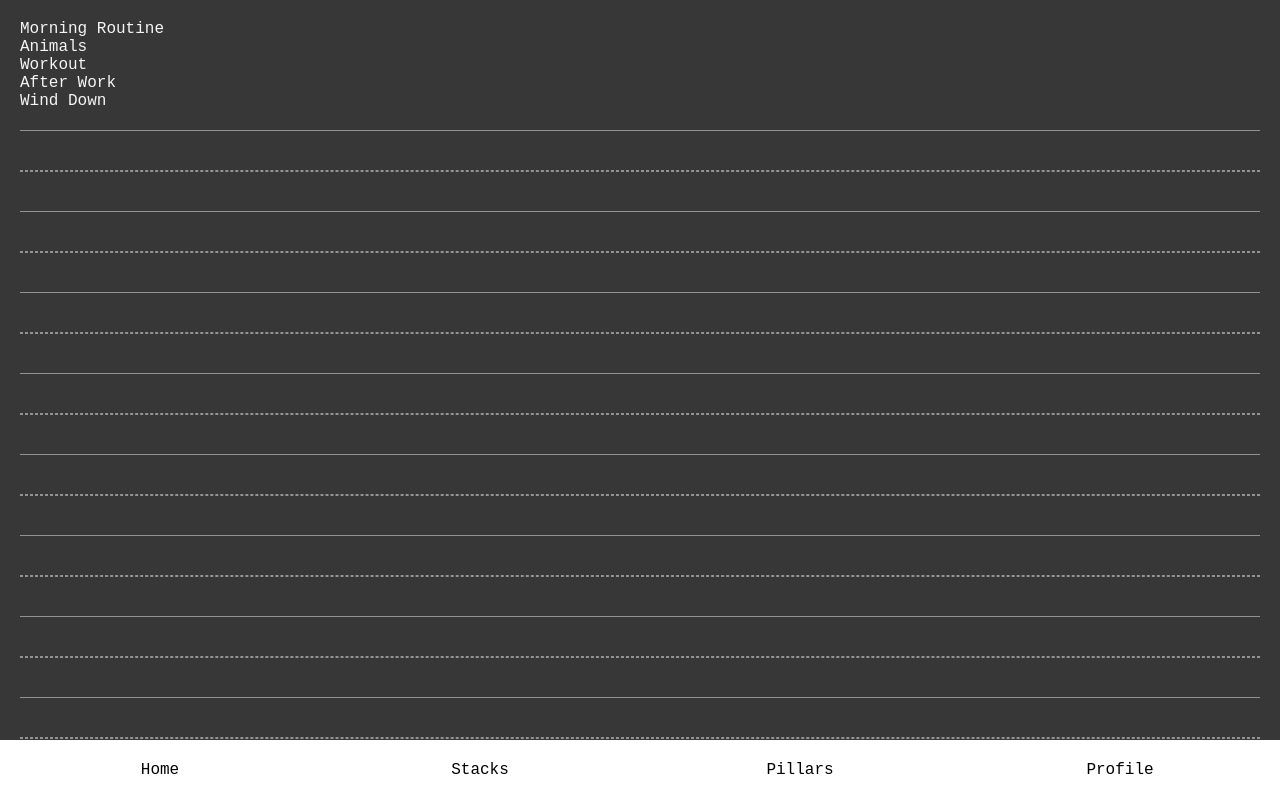
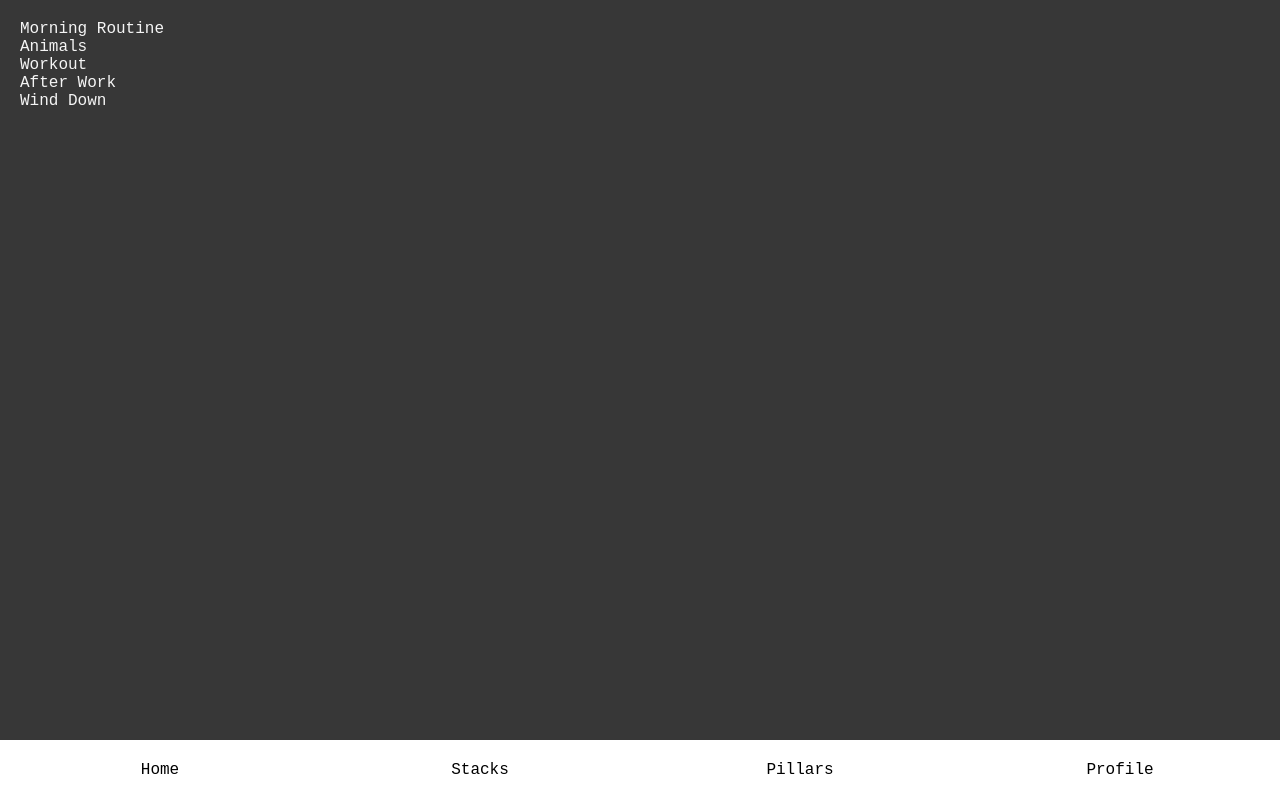
Before and after one commit to TaylerWaddle/HabitStack-react, a React (Vite) app in the folder HabitStack-react/: page / in a window 1280 px wide. Shown: the top 800 px of the page. Built offline with nearby package versions, Linux system fonts and the light colour scheme.

Commit message:
disabled timeline

```diff
--- a/HabitStack-react/src/routes/home/home.component.jsx
+++ b/HabitStack-react/src/routes/home/home.component.jsx
@@ -1,4 +1,4 @@
-import TimeLine from "../../components/timeline/timeline.component";
+// import TimeLine from "../../components/timeline/timeline.component";
 import "./home.styles.scss";
 import { closestCorners } from "@dnd-kit/core";
 import { DndContext } from "@dnd-kit/core";
@@ -34,7 +34,7 @@ const Home = () => {
   return (
     <DndContext onDragEnd={handleDragEnd} collisionDetection={closestCorners}>
       <StackList stacks={stacks}></StackList>
-      <TimeLine></TimeLine>
+      {/* <TimeLine></TimeLine> */}
     </DndContext>
   );
 };
```
